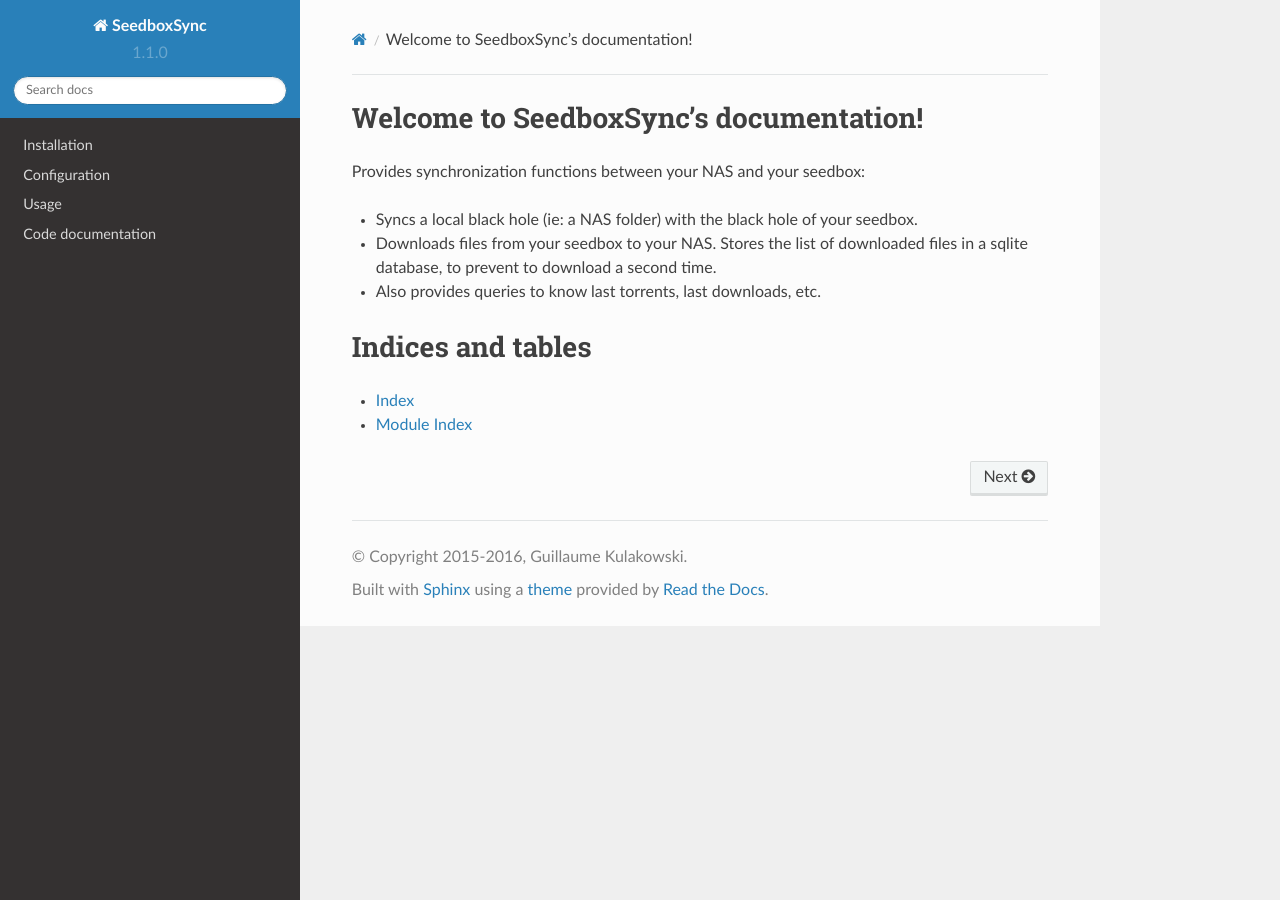
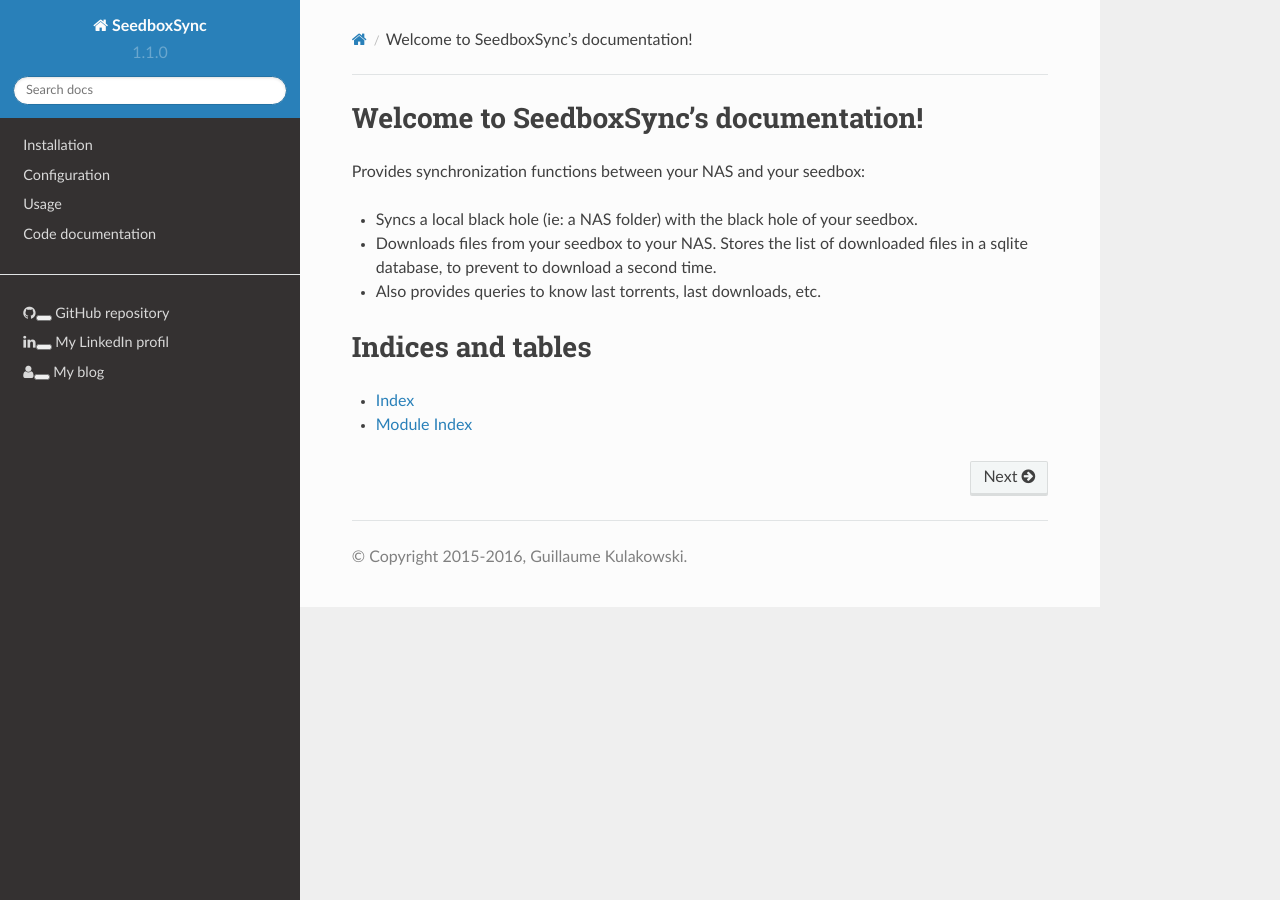
Before and after one commit to llaumgui/seedboxsync, a Sphinx documentation site: the page built from docs/source/index.rst, in a window 1280 px wide. Built offline with Sphinx 7.4.7 and the Read the Docs theme 2.0.0, drawn with Linux system fonts in a browser that asks for light colours.

Commit message:
Add link to repository in sidebar and use GitHub page like official website.

```diff
--- /dev/null
+++ b/docs/source/_templates/layout.html
@@ -0,0 +1,9 @@
+{% extends "!layout.html" %}
+
+{% block menu %}
+    {{ super() }}
+    <hr />
+    <a class="fa fa-github" href="https://github.com/llaumgui/seedboxsync"> GitHub repository</a>
+    <a class="fa fa-linkedin" href="https://www.linkedin.com/in/guillaumekulakowski"> My LinkedIn profil</a>
+    <a class="fa fa-user" href="http://blog.kulakowski.fr"> My blog</a>
+{% endblock %}
--- a/docs/source/conf.py
+++ b/docs/source/conf.py
@@ -183,7 +183,7 @@
 html_show_sourcelink = False
 
 # If true, "Created using Sphinx" is shown in the HTML footer. Default is True.
-#html_show_sphinx = True
+html_show_sphinx = False
 
 # If true, "(C) Copyright ..." is shown in the HTML footer. Default is True.
 #html_show_copyright = True
--- a/setup.py
+++ b/setup.py
@@ -43,7 +43,7 @@
 
     description='Script for sync operations between your NAS and your seedbox',
     long_description=long_description,
-    url='https://github.com/llaumgui/seedboxsync',
+    url='https://llaumgui.github.io/seedboxsync',
 
     # Author details
     author='Guillaume Kulakowski',
```
